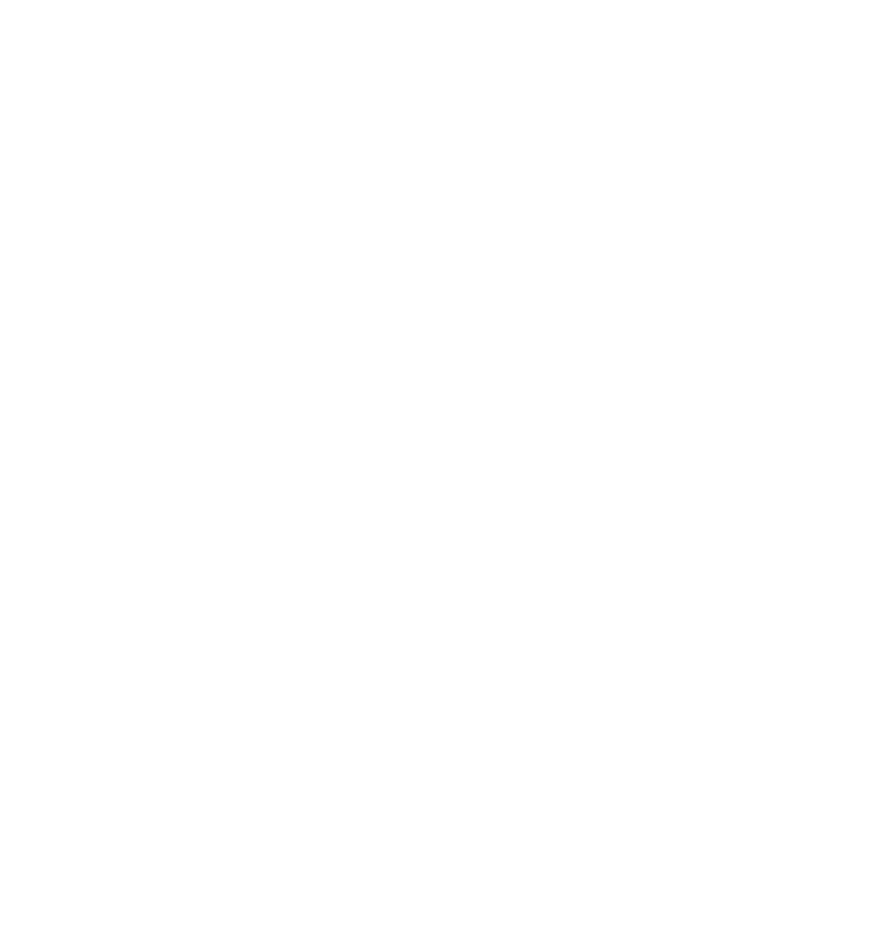
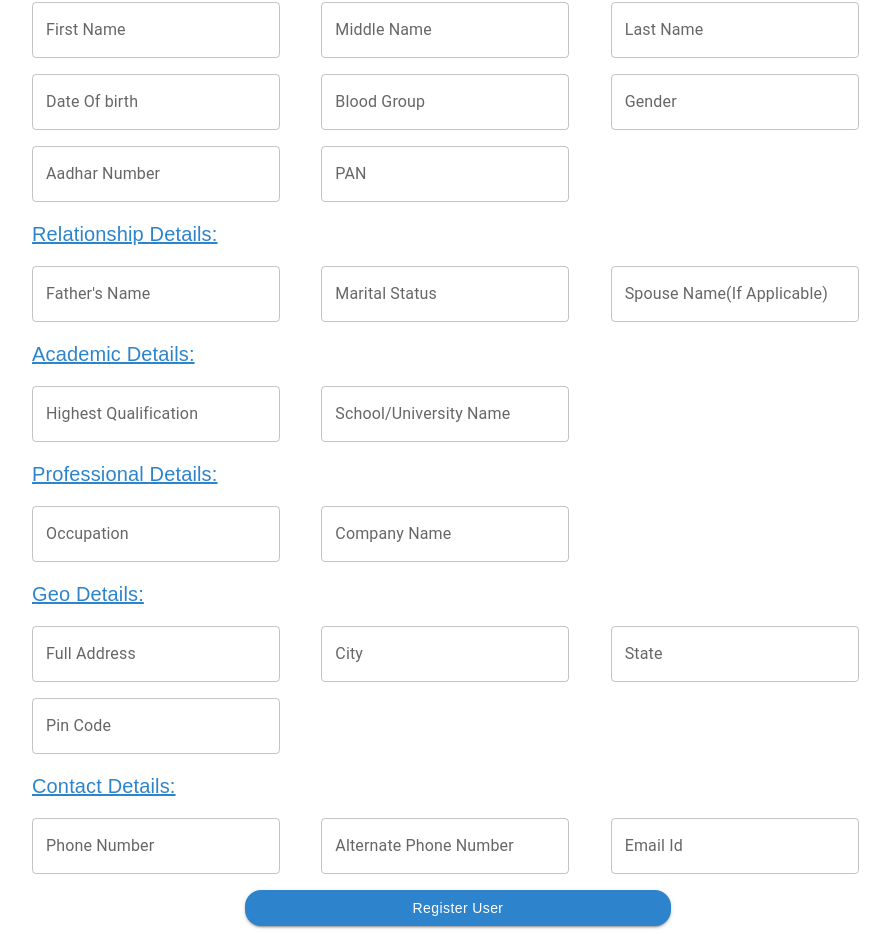
Before and after one commit to kasamokeDev/Ursu-Yuvajana-Vedike, a Next.js app: page /memberRegistration in a window 1280 px wide. Shown: the part 212-1146 px from the top of the page, without its empty margins (182-1072 px from the left). Before the commit the page ends 800 px from the top, so only its background shows below. Built offline with nearby package versions, Linux system fonts and the light colour scheme.

Commit message:
Added registration fields

```diff
--- /dev/null
+++ b/components/member-registration/RegistrationForm.js
@@ -0,0 +1,278 @@
+import React from 'react';
+import { Container, Grid, TextField, Typography, Button } from '@mui/material';
+import { useForm } from 'react-hook-form';
+// import { yupResolver } from '@hookform/resolvers/yup';
+// import { schema } from '../Schema/UserSchema';
+
+function RegistrationForm() {
+  const {
+    register,
+    formState: { errors },
+    handleSubmit,
+    reset,
+  } = useForm({
+    mode: 'onChange',
+  });
+  const submitForm = (data) => {
+    console.log(data);
+    dispatch(addUser(data));
+    reset();
+  };
+  return (
+    <Container maxWidth="md">
+      <Typography
+        variant="h4"
+        style={{
+          textDecoration: 'underline',
+          color: 'rgb(69, 69, 181)',
+          fontFamily: 'arial, sans-serif',
+        }}
+      >
+        Member Registration
+      </Typography>
+      <form style={{ marginTop: '1rem' }} onSubmit={handleSubmit(submitForm)}>
+        <Grid container spacing={2}>
+          <Grid xs={12} item>
+            <Typography
+              variant="h6"
+              style={{
+                textDecoration: 'underline',
+                color: 'rgb(45, 132, 204)',
+                fontFamily: 'arial, sans-serif',
+              }}
+            >
+              Personal Details:
+            </Typography>
+          </Grid>
+          <Grid item xs={12} sm={4}>
+            <TextField
+              label="First Name"
+              type="text"
+              {...register('firstName')}
+            ></TextField>
+          </Grid>
+          <Grid item xs={12} sm={4}>
+            <TextField
+              label="Middle Name"
+              type="text"
+              {...register('middleName')}
+            ></TextField>
+          </Grid>
+          <Grid item xs={12} sm={4}>
+            <TextField
+              label="Last Name"
+              type="text"
+              {...register('lastName')}
+            ></TextField>
+          </Grid>
+          <Grid item xs={12} sm={4}>
+            <TextField label="Date Of birth"></TextField>
+          </Grid>
+          <Grid item xs={12} sm={4}>
+            <TextField
+              label="Blood Group"
+              type="text"
+              {...register('bloodGroup')}
+            ></TextField>
+          </Grid>
+          <Grid item xs={12} sm={4}>
+            <TextField label="Gender"></TextField>
+          </Grid>
+          <Grid item xs={12} sm={4}>
+            <TextField
+              label="Aadhar Number"
+              type="number"
+              {...register('aadharNumber')}
+            ></TextField>
+          </Grid>
+          <Grid item xs={12} sm={4}>
+            <TextField
+              label="PAN"
+              type="text"
+              {...register('panNumber')}
+            ></TextField>
+          </Grid>
+          <Grid xs={12} item>
+            <Typography
+              variant="h6"
+              style={{
+                textDecoration: 'underline',
+                color: 'rgb(45, 132, 204)',
+                fontFamily: 'arial, sans-serif',
+              }}
+            >
+              Relationship Details:
+            </Typography>
+          </Grid>
+          <Grid item xs={12} sm={4}>
+            <TextField
+              label="Father's Name"
+              type="text"
+              {...register('fatherName')}
+            ></TextField>
+          </Grid>
+          <Grid item xs={12} sm={4}>
+            <TextField
+              label="Marital Status"
+              type="text"
+              {...register('maritalStatus')}
+            ></TextField>
+          </Grid>
+          <Grid item xs={12} sm={4}>
+            <TextField
+              label="Spouse Name(If Applicable)"
+              type="text"
+              {...register('spouseName')}
+            ></TextField>
+          </Grid>
+          <Grid xs={12} item>
+            <Typography
+              variant="h6"
+              style={{
+                textDecoration: 'underline',
+                color: 'rgb(45, 132, 204)',
+                fontFamily: 'arial, sans-serif',
+              }}
+            >
+              Academic Details:
+            </Typography>
+          </Grid>
+          <Grid item xs={12} sm={4}>
+            <TextField
+              label="Highest Qualification"
+              type="text"
+              {...register('qualification')}
+            ></TextField>
+          </Grid>
+          <Grid item xs={12} sm={4}>
+            <TextField
+              label="School/University Name"
+              type="text"
+              {...register('academicInstitution')}
+            ></TextField>
+          </Grid>
+          <Grid xs={12} item>
+            <Typography
+              variant="h6"
+              style={{
+                textDecoration: 'underline',
+                color: 'rgb(45, 132, 204)',
+                fontFamily: 'arial, sans-serif',
+              }}
+            >
+              Professional Details:
+            </Typography>
+          </Grid>
+          <Grid item xs={12} sm={4}>
+            <TextField
+              label="Occupation"
+              type="text"
+              {...register('occupation')}
+            ></TextField>
+          </Grid>
+          <Grid item xs={12} sm={4}>
+            <TextField
+              label="Company Name"
+              type="text"
+              {...register('companyName')}
+            ></TextField>
+          </Grid>
+          <Grid xs={12} item>
+            <Typography
+              variant="h6"
+              style={{
+                textDecoration: 'underline',
+                color: 'rgb(45, 132, 204)',
+                fontFamily: 'arial, sans-serif',
+              }}
+            >
+              Geo Details:
+            </Typography>
+          </Grid>
+          <Grid item xs={12} sm={4}>
+            <TextField
+              label="Full Address"
+              type="text"
+              {...register('address.addressLine1')}
+            ></TextField>
+          </Grid>
+          <Grid item xs={12} sm={4}>
+            <TextField
+              label="City"
+              type="text"
+              {...register('address.city')}
+            ></TextField>
+          </Grid>
+          <Grid item xs={12} sm={4}>
+            <TextField
+              label="State"
+              type="text"
+              {...register('address.state')}
+            ></TextField>
+          </Grid>
+          <Grid item xs={12} sm={4}>
+            <TextField
+              label="Pin Code"
+              type="text"
+              {...register('address.pincode')}
+            ></TextField>
+          </Grid>
+          <Grid xs={12} item>
+            <Typography
+              variant="h6"
+              style={{
+                textDecoration: 'underline',
+                color: 'rgb(45, 132, 204)',
+                fontFamily: 'arial, sans-serif',
+              }}
+            >
+              Contact Details:
+            </Typography>
+          </Grid>
+          <Grid item xs={12} sm={4}>
+            <TextField
+              label="Phone Number"
+              type="text"
+              {...register('phoneNumber')}
+            ></TextField>
+          </Grid>
+          <Grid item xs={12} sm={4}>
+            <TextField
+              label="Alternate Phone Number"
+              type="text"
+              {...register('altPhoneNumber')}
+            ></TextField>
+          </Grid>
+          <Grid item xs={12} sm={4}>
+            <TextField
+              label="Email Id"
+              type="email"
+              {...register('email')}
+            ></TextField>
+          </Grid>
+          <Grid
+            xs={12}
+            item
+            style={{ display: 'flex', justifyContent: 'center' }}
+          >
+            <Button
+              variant="contained"
+              type="submit"
+              style={{
+                width: '50%',
+                textTransform: 'none',
+                borderRadius: '1rem',
+                backgroundColor: 'rgb(45, 132, 204)',
+                fontFamily: 'arial, sans-serif',
+              }}
+            >
+              Register User
+            </Button>
+          </Grid>
+        </Grid>
+      </form>
+    </Container>
+  );
+}
+
+export default RegistrationForm;
--- a/pages/adminLogin/index.js
+++ b/pages/adminLogin/index.js
@@ -1,5 +1,5 @@
 import Head from 'next/head';
-import Image from 'next/image';
+import Header from '../../components/header/Header';
 
 export default function AdminLogin() {
   return (
@@ -8,7 +8,7 @@
         <title>Ursu Yuvajana Vedike | Admin Login</title>
         <meta property="og:title" content="Urus title" key="title" />
       </Head>
-      adminLogin
+      <Header />
     </>
   );
 }
--- a/pages/memberRegistration/index.js
+++ b/pages/memberRegistration/index.js
@@ -1,5 +1,6 @@
 import Head from 'next/head';
-import Image from 'next/image';
+import Header from '../../components/header/Header';
+import RegistrationForm from '../../components/member-registration/RegistrationForm';
 
 export default function MemberRegistration() {
   return (
@@ -8,7 +9,8 @@
         <title>Ursu Yuvajana Vedike | Member Registration</title>
         <meta property="og:title" content="Urus title" key="title" />
       </Head>
-      MemberRegistration
+      <Header />
+      <RegistrationForm />
     </>
   );
 }
```
Also changed, not shown: components/top-nav/TopNav.js (+8 -3 lines), components/top-nav/TopNavDrawer.js (+4 -4 lines), pages/about/index.js (added, +13 -0 lines), 1 other file (tests, documents, lock files or other folders).
